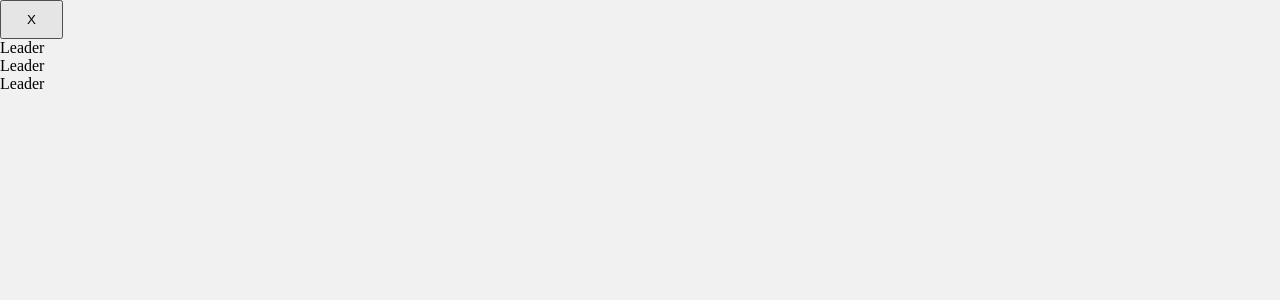
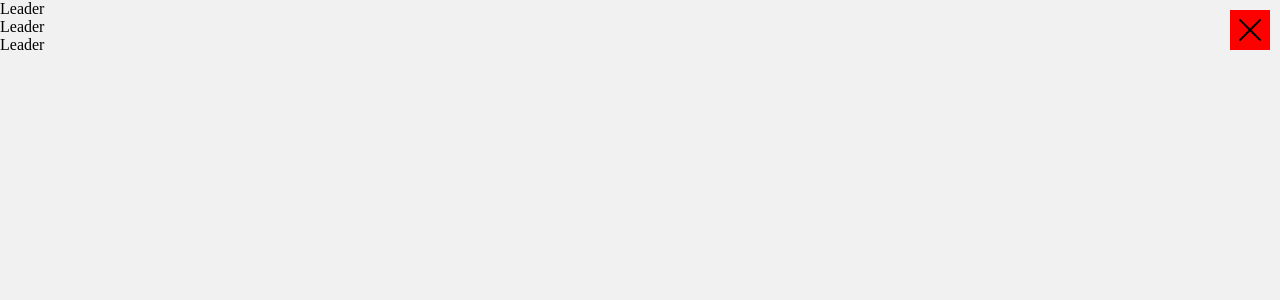
Before and after one commit to itacamba/d8_group_website, a React (Create React App) app: page / in a window 1280 px wide. Both pictures are taken after a click on the element 1228 px from the left and 38 px from the top of the page. Shown: the top 300 px of the page. Built offline with nearby package versions, Linux system fonts and the light colour scheme.

Commit message:
menu 'x' icon is positioned correctly

```diff
--- a/src/Components/Navbar/Navbar.css
+++ b/src/Components/Navbar/Navbar.css
@@ -77,27 +77,6 @@
   transition: all .3s ease-in-out;
 }
 
-#nav .menu {
-  width: 100%;
-  position: fixed;
-  top: 0;
-  right: 0;
-  height: 100vh;
-  background-color: #f1f1f1;
-  -webkit-animation-name: slideFromTop;
-          animation-name: slideFromTop;
-  -webkit-animation-duration: 1s;
-          animation-duration: 1s;
-  -webkit-animation-fill-mode: backwards;
-          animation-fill-mode: backwards;
-  -webkit-animation-delay: .5s;
-          animation-delay: .5s;
-}
-
-#nav .menu button {
-  padding: 10px 25px;
-}
-
 #nav .transitioned-menu {
   height: 100%;
   display: -webkit-box;
@@ -133,6 +112,62 @@
   transition: all .6s ease-in-out;
 }
 
+#nav .menu {
+  width: 100%;
+  position: fixed;
+  top: 0;
+  left: 0;
+  height: 100vh;
+  background-color: #f1f1f1;
+  -webkit-animation-name: slideFromTop;
+          animation-name: slideFromTop;
+  -webkit-animation-duration: 1s;
+          animation-duration: 1s;
+  -webkit-animation-fill-mode: backwards;
+          animation-fill-mode: backwards;
+  -webkit-animation-delay: .5s;
+          animation-delay: .5s;
+}
+
+#nav .menu .x-icon {
+  width: 40px;
+  height: 40px;
+  background-color: red;
+  position: absolute;
+  right: 10px;
+  top: 10px;
+  display: -webkit-box;
+  display: -ms-flexbox;
+  display: flex;
+  -webkit-box-orient: vertical;
+  -webkit-box-direction: normal;
+      -ms-flex-direction: column;
+          flex-direction: column;
+  -webkit-box-pack: center;
+      -ms-flex-pack: center;
+          justify-content: center;
+  -webkit-box-align: center;
+      -ms-flex-align: center;
+          align-items: center;
+}
+
+#nav .x-line {
+  width: 30px;
+  height: 2px;
+  position: absolute;
+  background-color: #000;
+}
+
+#nav .x-line:first-child {
+  -webkit-transform: rotate(45deg) translate(0, 0);
+          transform: rotate(45deg) translate(0, 0);
+}
+
+#nav .x-line:last-child {
+  -webkit-transform: rotate(135deg) translate(0, 0);
+          transform: rotate(135deg) translate(0, 0);
+}
+
 @-webkit-keyframes slideFromTop {
   from {
     -webkit-transform: translateY(-100%);
--- a/src/Components/Navbar/Navbar.js
+++ b/src/Components/Navbar/Navbar.js
@@ -24,12 +24,15 @@ const Navbar = () => {
                 {
                     open?
                     <div className="menu">
-                        <button onClick={toggleOpen}>X</button>
-                    <ul>
-                        <li>Leader</li>
-                        <li>Leader</li>
-                        <li>Leader</li>
-                    </ul>
+                        <div className="x-icon" onClick={toggleOpen}>
+                            <div className="x-line"></div>
+                            <div className="x-line"></div>
+                        </div>
+                        <ul>
+                            <li>Leader</li>
+                            <li>Leader</li>
+                            <li>Leader</li>
+                        </ul>
                     </div>
                     : null
                 }
--- a/src/Components/Navbar/Navbar.scss
+++ b/src/Components/Navbar/Navbar.scss
@@ -61,23 +61,7 @@
     transition: all .3s ease-in-out; // full width on hover/on
   }
 
-  .menu {
-    width: 100%;
-    position: fixed;
-    top:0;
-    right:0;
-    height: 100vh;
-    background-color: #f1f1f1;
-    animation-name: slideFromTop;
-    animation-duration: 1s;
-    animation-fill-mode: backwards;
-    animation-delay: .5s;
-  }
-  .menu button{
-    padding: 10px 25px;
-  }
-
-  .transitioned-menu {
+  .transitioned-menu { // this is a clone of menu-icon
     height: 100%;
     display: flex;
     flex-direction: column;
@@ -98,6 +82,46 @@
   .transitioned-menu .menu-line:last-child{
     width: 0%;
     transition: all .6s ease-in-out;
+  }
+
+  .menu {
+    width: 100%;
+    position: fixed;
+    top:0;
+    left:0;
+    height: 100vh;
+    background-color: #f1f1f1;
+    animation-name: slideFromTop;
+    animation-duration: 1s;
+    animation-fill-mode: backwards;
+    animation-delay: .5s;
+  }
+  .menu .x-icon{
+    width: 40px;
+    height: 40px;
+    background-color: red;
+    position: absolute;
+    right: 10px;
+    top: 10px;
+    display: flex;
+    flex-direction: column;
+    justify-content: center;
+    align-items: center;
+  }
+
+  .x-line{
+    width: 30px;
+    height: 2px;
+    position:absolute;
+    background-color: #000;
+  }
+
+  .x-line:first-child{
+    transform: rotate(45deg) translate(0,0);
+  }
+
+  .x-line:last-child{
+    transform: rotate(135deg) translate(0,0);
   }
 
   @keyframes slideFromTop {
```
Also changed, not shown: 1 other file (tests, documents, lock files or other folders).
